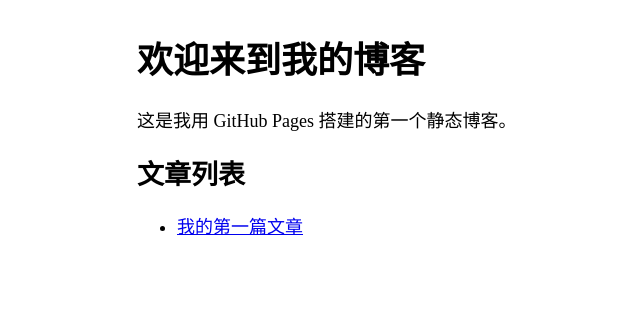
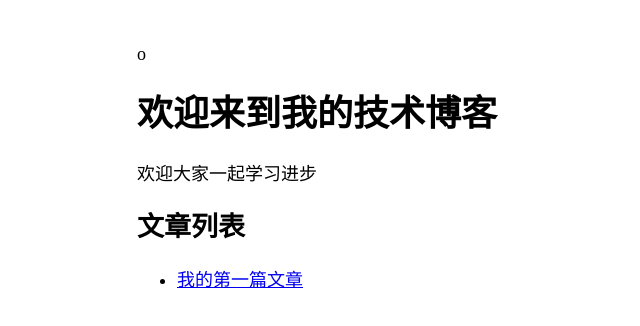
Before and after one commit to worldhuang/worldhuang.github.io, a plain HTML site: page index.html in a window 1280 px wide. Shown: the whole page, without its empty margins (103-743 px from the left). Drawn offline with Linux system fonts and the light colour scheme.

Commit message:
更新首页

```diff
--- a/index.html
+++ b/index.html
@@ -1,4 +1,4 @@
-<!DOCTYPE html>
+o<!DOCTYPE html>
 <html lang="zh-CN">
 <head>
   <meta charset="UTF-8">
@@ -9,8 +9,8 @@
   </style>
 </head>
 <body>
-  <h1>欢迎来到我的博客</h1>
-  <p>这是我用 GitHub Pages 搭建的第一个静态博客。</p>
+  <h1>欢迎来到我的技术博客</h1>
+  <p>欢迎大家一起学习进步</p>
 
   <h2>文章列表</h2>
   <ul>
```
